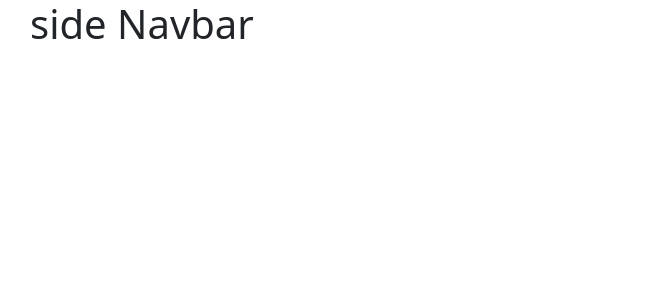
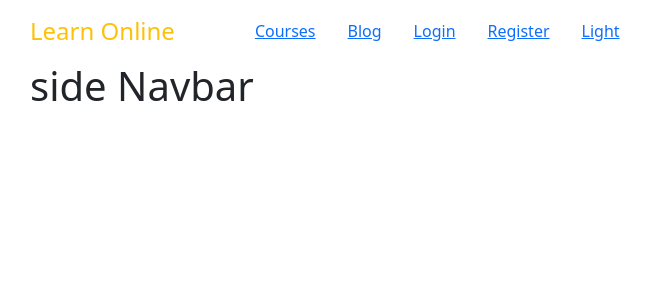
Before and after one commit to JulianaTonu/Learn-Online, a React (Create React App) app: page / in a window 1280 px wide. Shown: the top 300 px of the page, without its empty margins (52-703 px from the left). Built offline with nearby package versions, Linux system fonts and the light colour scheme.

Commit message:
added navbar

```diff
--- /dev/null
+++ b/src/components/Header/Header.js
@@ -0,0 +1,39 @@
+import React from 'react';
+
+import {  NavLink } from 'react-router-dom';
+import Container from 'react-bootstrap/Container';
+import Nav from 'react-bootstrap/Nav';
+import Navbar from 'react-bootstrap/Navbar';
+import './Header.css'
+
+
+
+const Header = () => {
+    return (
+        <div>
+
+
+            <Navbar className='navbar  ' expand="lg">
+      <Container>
+        <Navbar.Brand className='title text-warning fs-4' href="#home">Learn Online</Navbar.Brand>
+        <Navbar.Toggle aria-controls="basic-navbar-nav" />
+        <Navbar.Collapse id="basic-navbar-nav">
+          <Nav className="">
+            <NavLink className="px-3 ms-5 nav" to="/">Courses</NavLink>
+
+            <NavLink className="px-3  nav" to="/blog">Blog</NavLink>
+            <NavLink className="px-3  nav" to="/login">Login</NavLink>
+            <NavLink className="px-3  nav" to="/register">Register</NavLink>
+            <NavLink className="px-3  nav" >Light</NavLink>
+
+
+          </Nav>
+        </Navbar.Collapse>
+      </Container>
+    </Navbar>
+
+        </div>
+    );
+};
+
+export default Header;
--- a/src/layout/Main.js
+++ b/src/layout/Main.js
@@ -1,12 +1,13 @@
 import React from 'react';
 import { Col, Container, Row } from 'react-bootstrap';
 import { Outlet } from 'react-router-dom';
+import Header from '../components/Header/Header';
 
 const Main = () => {
     return (
         <div>
 
-
+        <Header></Header>
         <Container>
             <Row>
                 <Col lg="3">
```
Also changed, not shown: src/components/Header/Header.css (added).
